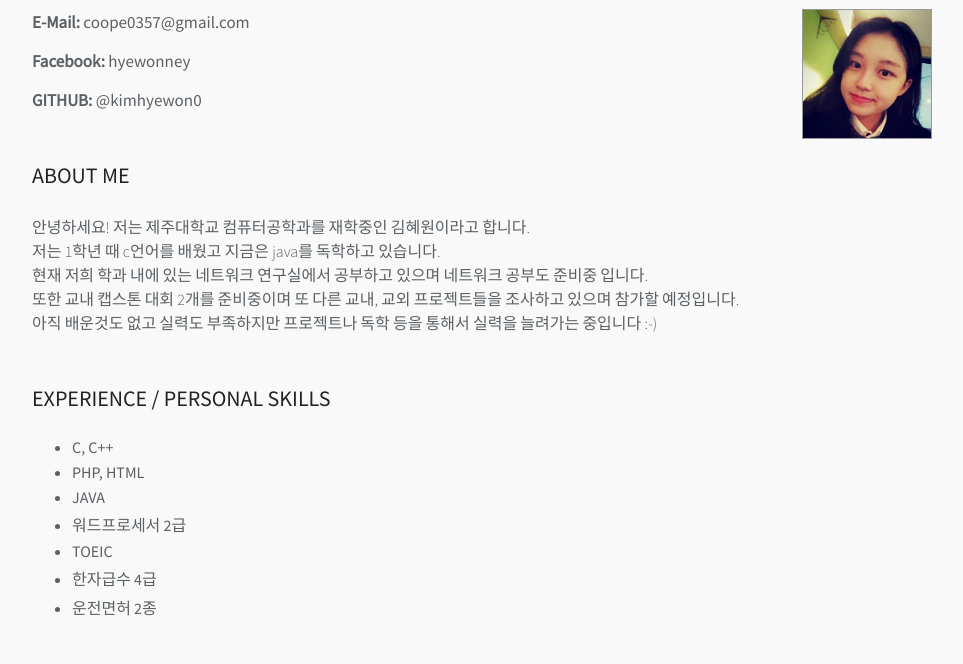
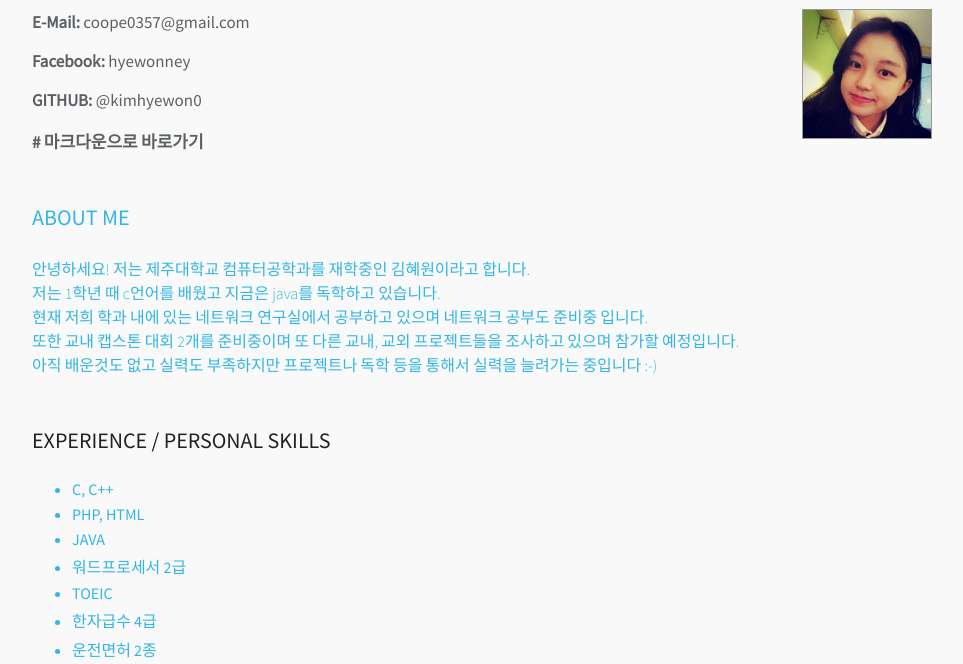
Before and after one commit to kimhyewon0/kimhyewon0, a plain HTML site: page index.html in a window 1280 px wide. Shown: the part 266-930 px from the top of the page, without its empty margins (158-1121 px from the left). Drawn offline with Linux system fonts and the light colour scheme.

Commit message:
자기소개서마크다운
추가

```diff
--- a/index.html
+++ b/index.html
@@ -72,7 +72,7 @@
 
     <p><strong>GITHUB:</strong> @kimhyewon0</p>
 
-
+	 <p><strong># 마크다운으로 바로가기<a href="https://github.com/kimhyewon0/kimhyewon0.github.io/blob/master/resume.md"</p></strong>
 
     <h2>ABOUT ME</h2>
 
```
